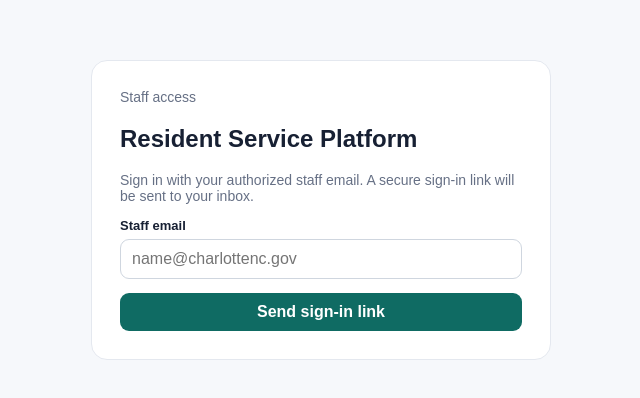
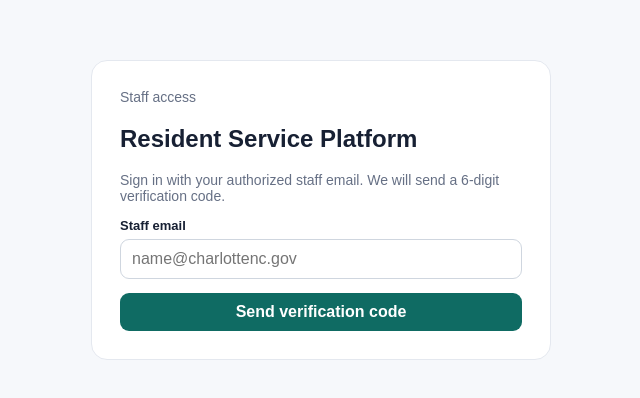
Before and after one commit to wrekk777/resident-service-platform, a Next.js app: page /login in a window 1280 px wide. Shown: the part 190-588 px from the top of the page, without its empty margins (319-959 px from the left). Built offline with nearby package versions, Linux system fonts and the light colour scheme.

Commit message:
Add 6-digit staff login code form

```diff
--- a/app/login/page.tsx
+++ b/app/login/page.tsx
@@ -1,22 +1,39 @@
-import { sendMagicLink } from './actions';
+import { sendLoginCode, verifyLoginCode } from './actions';
 
 export default async function LoginPage({ searchParams }: { searchParams: Promise<{ sent?: string; error?: string }> }) {
   const params = await searchParams;
+  const sent = params.sent === '1';
+
   return (
     <main className="login">
       <section className="login-card">
         <div className="subtle">Staff access</div>
         <h1>Resident Service Platform</h1>
-        <p className="subtle">Sign in with your authorized staff email. A secure sign-in link will be sent to your inbox.</p>
-        {params.sent ? <p className="notice">Check your email for the sign-in link.</p> : null}
+        <p className="subtle">Sign in with your authorized staff email. We will send a 6-digit verification code.</p>
+        {sent ? <p className="notice">Enter the 6-digit code from your email below.</p> : null}
         {params.error ? <p className="notice">{params.error}</p> : null}
-        <form action={sendMagicLink} className="form">
-          <div className="field">
-            <label htmlFor="email">Staff email</label>
-            <input id="email" name="email" type="email" required placeholder="name@charlottenc.gov" />
-          </div>
-          <button className="button" type="submit">Send sign-in link</button>
-        </form>
+
+        {!sent ? (
+          <form action={sendLoginCode} className="form">
+            <div className="field">
+              <label htmlFor="email">Staff email</label>
+              <input id="email" name="email" type="email" required placeholder="name@charlottenc.gov" />
+            </div>
+            <button className="button" type="submit">Send verification code</button>
+          </form>
+        ) : (
+          <form action={verifyLoginCode} className="form">
+            <div className="field">
+              <label htmlFor="email">Staff email</label>
+              <input id="email" name="email" type="email" required defaultValue="warren.wooten@charlottenc.gov" />
+            </div>
+            <div className="field">
+              <label htmlFor="token">6-digit code</label>
+              <input id="token" name="token" inputMode="numeric" pattern="[0-9]{6}" maxLength={6} required autoComplete="one-time-code" placeholder="123456" />
+            </div>
+            <button className="button" type="submit">Verify and sign in</button>
+          </form>
+        )}
       </section>
     </main>
   );
```
